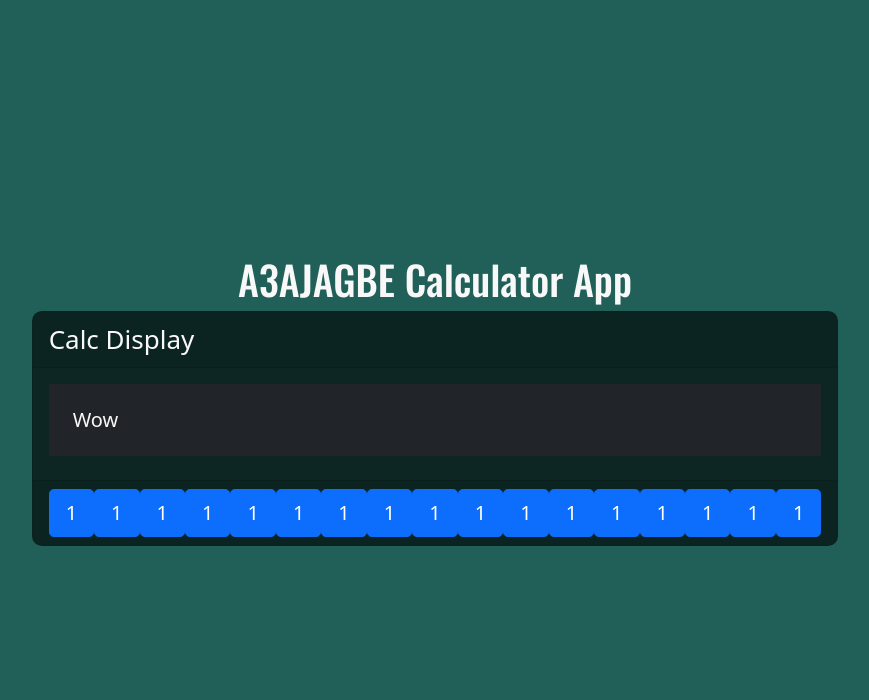
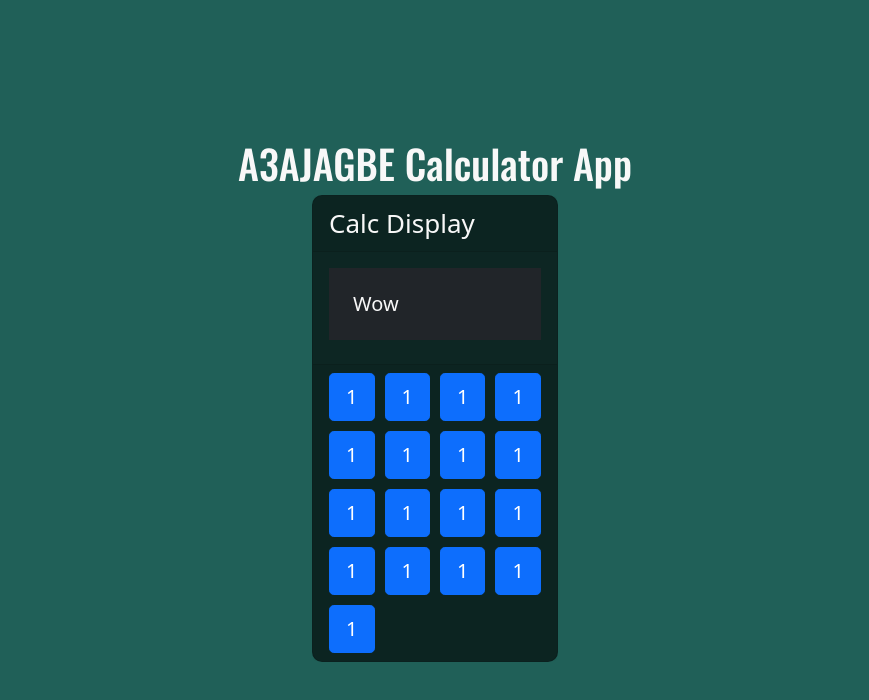
Before and after one commit to A3AJAGBE/react-calculator, a React (Create React App) app: page / in a window 1280 px wide. Shown: the top 700 px of the page, without its empty margins (205-1074 px from the left). Built offline with nearby package versions, Linux system fonts and the light colour scheme.

Commit message:
Add calc grid css'

```diff
--- a/src/App.css
+++ b/src/App.css
@@ -14,3 +14,9 @@
     color: #F8F8F8;
     border-radius: 10px;
 }
+
+.Calc-Grid {
+    display: grid;
+    grid-template-columns: repeat(4, 1fr);
+    gap: 10px;
+}
```
